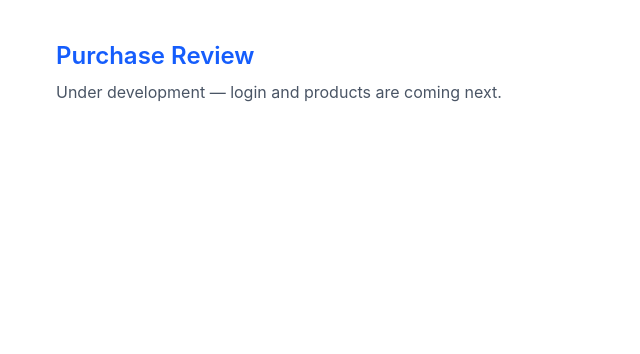
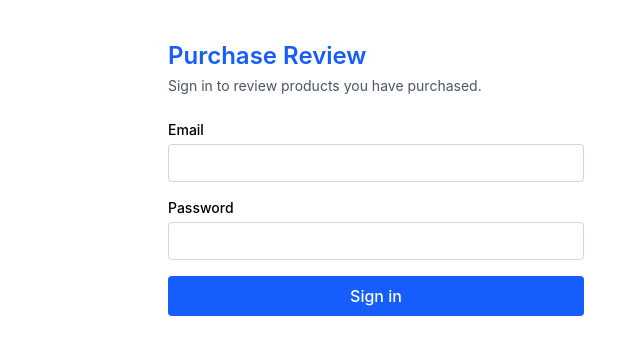
Before and after one commit to MarcioRosendoF/purchase-review-frontend, a React (Vite) app: page /login in a window 1280 px wide. Shown: the top 354 px of the page, without its empty margins (264-904 px from the left). Built offline with nearby package versions, Linux system fonts and the light colour scheme.

Commit message:
feat: add auth context and login page

```diff
--- a/src/App.tsx
+++ b/src/App.tsx
@@ -1,12 +1,27 @@
-function App() {
+import { BrowserRouter, Route, Routes } from 'react-router-dom'
+import { AuthProvider } from './auth'
+import Login from './pages/Login'
+
+function Home() {
   return (
     <main className="mx-auto max-w-2xl px-4 py-10">
       <h1 className="text-2xl font-semibold text-blue-600">Purchase Review</h1>
-      <p className="mt-2 text-gray-600">
-        Under development — login and products are coming next.
-      </p>
+      <p className="mt-2 text-gray-600">Products are coming soon.</p>
     </main>
   )
 }
 
+function App() {
+  return (
+    <BrowserRouter>
+      <AuthProvider>
+        <Routes>
+          <Route path="/login" element={<Login />} />
+          <Route path="/" element={<Home />} />
+        </Routes>
+      </AuthProvider>
+    </BrowserRouter>
+  )
+}
+
 export default App
--- /dev/null
+++ b/src/auth.tsx
@@ -0,0 +1,50 @@
+import { createContext, useCallback, useContext, useMemo, useState } from 'react'
+import type { ReactNode } from 'react'
+import { AUTH_STORAGE_KEY, login as apiLogin } from './api'
+import type { AuthResponse } from './types'
+
+interface AuthContextValue {
+  user: AuthResponse | null
+  login: (email: string, password: string) => Promise<void>
+  logout: () => void
+}
+
+const AuthContext = createContext<AuthContextValue | null>(null)
+
+function readStoredUser(): AuthResponse | null {
+  const raw = localStorage.getItem(AUTH_STORAGE_KEY)
+  if (!raw) return null
+  try {
+    return JSON.parse(raw) as AuthResponse
+  } catch {
+    return null
+  }
+}
+
+export function AuthProvider({ children }: { children: ReactNode }) {
+  const [user, setUser] = useState<AuthResponse | null>(readStoredUser)
+
+  const login = useCallback((email: string, password: string): Promise<void> => {
+    return apiLogin(email, password).then((response) => {
+      localStorage.setItem(AUTH_STORAGE_KEY, JSON.stringify(response))
+      setUser(response)
+    })
+  }, [])
+
+  const logout = useCallback(() => {
+    localStorage.removeItem(AUTH_STORAGE_KEY)
+    setUser(null)
+  }, [])
+
+  const value = useMemo<AuthContextValue>(() => ({ user, login, logout }), [user, login, logout])
+
+  return <AuthContext.Provider value={value}>{children}</AuthContext.Provider>
+}
+
+export function useAuth(): AuthContextValue {
+  const context = useContext(AuthContext)
+  if (!context) {
+    throw new Error('useAuth must be used within an AuthProvider')
+  }
+  return context
+}
--- /dev/null
+++ b/src/pages/Login.tsx
@@ -0,0 +1,80 @@
+import { useState, type FormEvent } from 'react'
+import { useNavigate } from 'react-router-dom'
+import { ApiRequestError } from '../api'
+import { useAuth } from '../auth'
+
+const EMAIL_PATTERN = /^\S+@\S+\.\S+$/
+
+function Login() {
+  const [email, setEmail] = useState('')
+  const [password, setPassword] = useState('')
+  const [error, setError] = useState('')
+  const [submitting, setSubmitting] = useState(false)
+  const { login } = useAuth()
+  const navigate = useNavigate()
+
+  async function handleSubmit(event: FormEvent<HTMLFormElement>) {
+    event.preventDefault()
+
+    if (!EMAIL_PATTERN.test(email)) {
+      setError('Enter a valid email address.')
+      return
+    }
+    if (!password) {
+      setError('Password is required.')
+      return
+    }
+
+    setError('')
+    setSubmitting(true)
+    try {
+      await login(email, password)
+      navigate('/')
+    } catch (err) {
+      setError(err instanceof ApiRequestError ? err.message : 'Could not reach the API')
+    } finally {
+      setSubmitting(false)
+    }
+  }
+
+  return (
+    <main className="mx-auto max-w-md px-4 py-10">
+      <h1 className="text-2xl font-semibold text-blue-600">Purchase Review</h1>
+      <p className="mt-1 text-sm text-gray-600">Sign in to review products you have purchased.</p>
+
+      <form onSubmit={handleSubmit} className="mt-6 flex flex-col gap-4">
+        <label className="flex flex-col gap-1 text-sm font-medium">
+          Email
+          <input
+            type="email"
+            value={email}
+            onChange={(event) => setEmail(event.target.value)}
+            className="rounded border border-gray-300 px-3 py-2 focus:ring-2 focus:ring-blue-600 focus:outline-none"
+          />
+        </label>
+
+        <label className="flex flex-col gap-1 text-sm font-medium">
+          Password
+          <input
+            type="password"
+            value={password}
+            onChange={(event) => setPassword(event.target.value)}
+            className="rounded border border-gray-300 px-3 py-2 focus:ring-2 focus:ring-blue-600 focus:outline-none"
+          />
+        </label>
+
+        {error && <p className="text-sm text-red-600">{error}</p>}
+
+        <button
+          type="submit"
+          disabled={submitting}
+          className="rounded bg-blue-600 px-4 py-2 font-medium text-white hover:bg-blue-700 disabled:opacity-50"
+        >
+          {submitting ? 'Signing in...' : 'Sign in'}
+        </button>
+      </form>
+    </main>
+  )
+}
+
+export default Login
```
